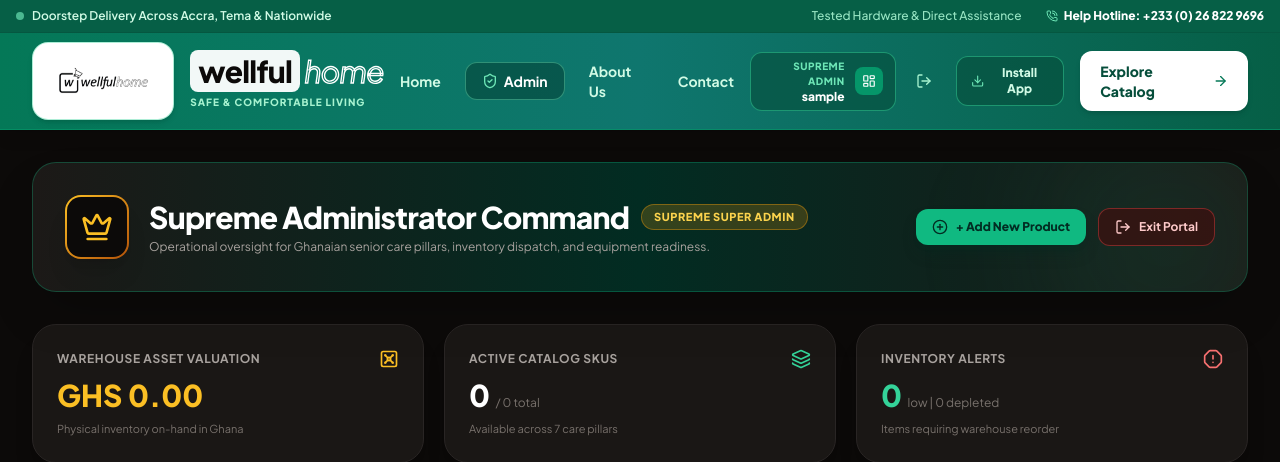
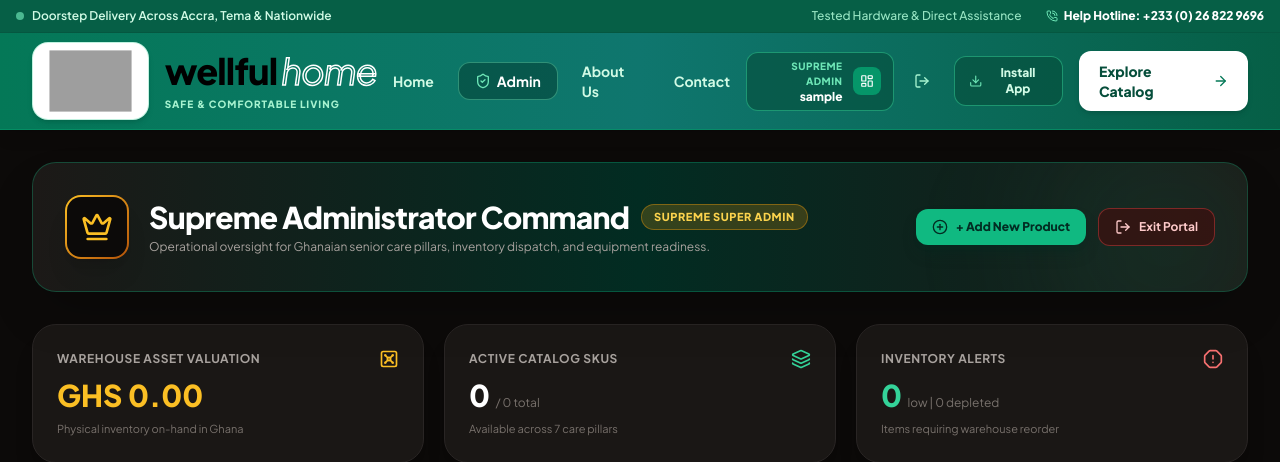
Before and after one commit to Wolfgh12/Wellful_home, a Django app: page /accounts/portal/dashboard/ in a window 1280 px wide. Shown: the top 462 px of the page. Run offline with Django 5.2, Linux system fonts and the light colour scheme; the visitor is signed in with stand-in values (Sample User, id 1); data comes from the database, SQL or seed files in the repository; data that the repository does not hold is empty; some libraries are stand-ins or nearby versions; grey boxes are pictures that could not be loaded.

Commit message:
Update base header with Wellful_logo.jpg, remove white wellful box, and clean home layout

```diff
--- a/templates/base.html
+++ b/templates/base.html
@@ -93,24 +93,23 @@
         <div class="max-w-7xl mx-auto px-4 sm:px-6 lg:px-8 h-24 flex items-center justify-between">
 
             <!-- Brand Logo & Replicated Typography -->
-            <a href="{% url 'home' %}" class="flex items-center space-x-2.5 sm:space-x-4 group">
+            <a href="{% url 'home' %}" class="flex items-center space-x-3 sm:space-x-4 group">
                 <!-- White Plaque with Enlarged Logo Graphic -->
-                <div class="bg-white rounded-2xl px-3.5 py-2 sm:px-5 sm:py-2.5 shadow-md flex items-center justify-center overflow-hidden border border-emerald-400/40 group-hover:border-white transition">
+                <div class="bg-white rounded-2xl px-3.5 py-2 sm:px-5 sm:py-2.5 shadow-md flex items-center justify-center overflow-hidden border border-emerald-400/30 group-hover:border-white transition">
                     <img
-                        src="{% static 'images/pillars/wellful_home.jpg' %}"
+                        src="{% static 'images/Wellful_logo.jpg' %}"
                         alt="wellfulhome logo"
                         class="h-10 sm:h-13 md:h-14 w-auto max-w-[140px] sm:max-w-[220px] object-contain scale-110 transform transition-transform duration-300 group-hover:scale-115"
                     >
                 </div>
-                <!-- Brand Typography (Wellful in Black Pill, Home in Hollow White Outline) -->
+                <!-- Brand Typography: No White Box, Raw Solid Black 'wellful' with Hollow 'home' -->
                 <div class="flex flex-col justify-center">
-                    <span class="text-xl sm:text-2xl md:text-3xl font-black tracking-tight leading-none lowercase">
-                        <span class="text-stone-950 bg-white/95 px-2 py-0.5 rounded-lg shadow-xs font-black">wellful</span><span class="italic font-normal text-transparent ml-1" style="-webkit-text-stroke: 1.4px #ffffff;">home</span>
+                    <span class="text-2xl sm:text-3xl md:text-4xl font-black tracking-tight leading-none lowercase">
+                        <span class="text-black font-black">wellful</span><span class="italic font-normal text-transparent ml-1" style="-webkit-text-stroke: 1.5px #ffffff;">home</span>
                     </span>
                     <span class="text-[9px] sm:text-[10px] tracking-widest uppercase font-extrabold text-emerald-200 block mt-1.5">Safe &amp; Comfortable Living</span>
                 </div>
             </a>
-
             <!-- Navigation Links -->
             <nav class="hidden md:flex items-center space-x-2 text-sm font-bold">
                 <a
```
